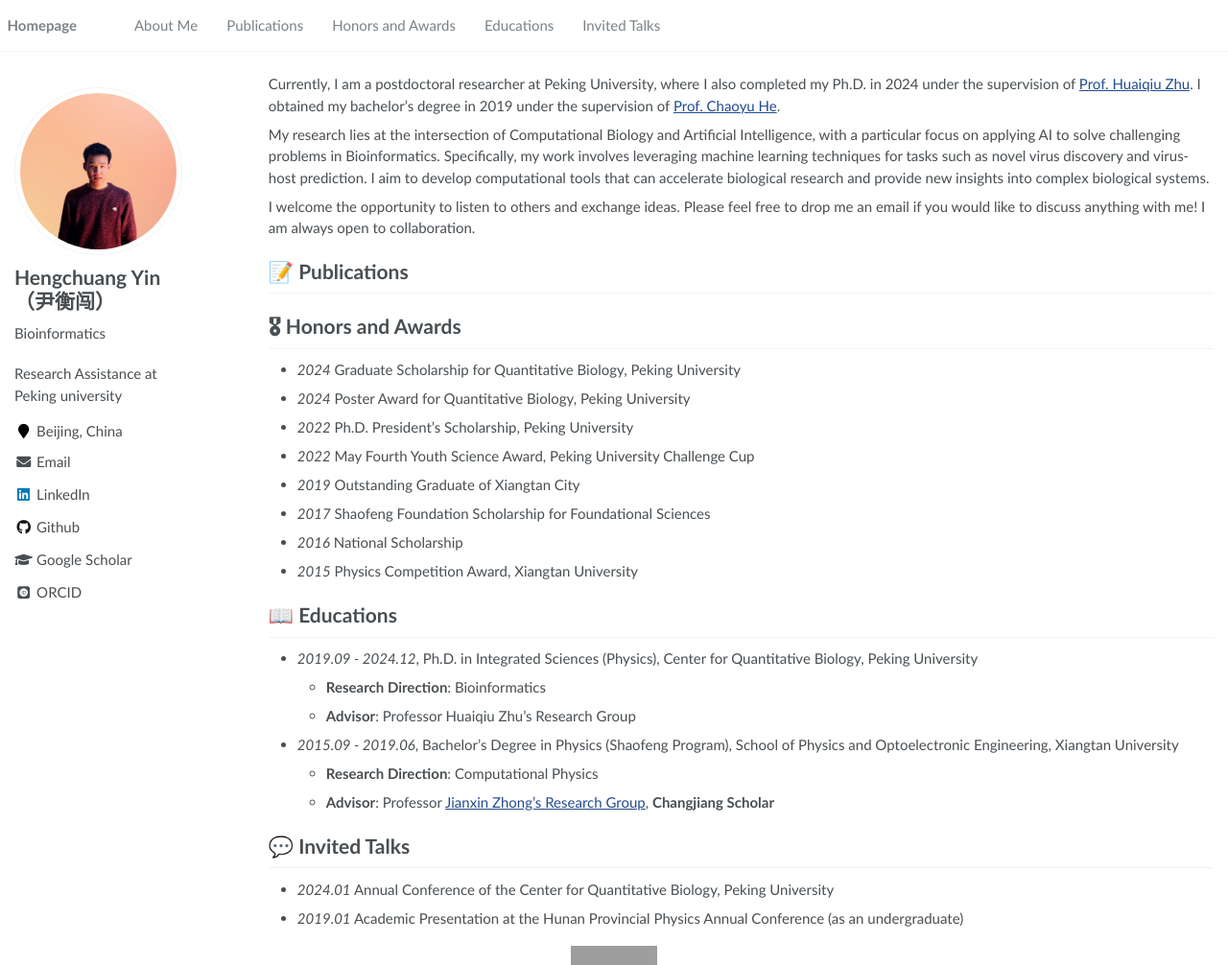
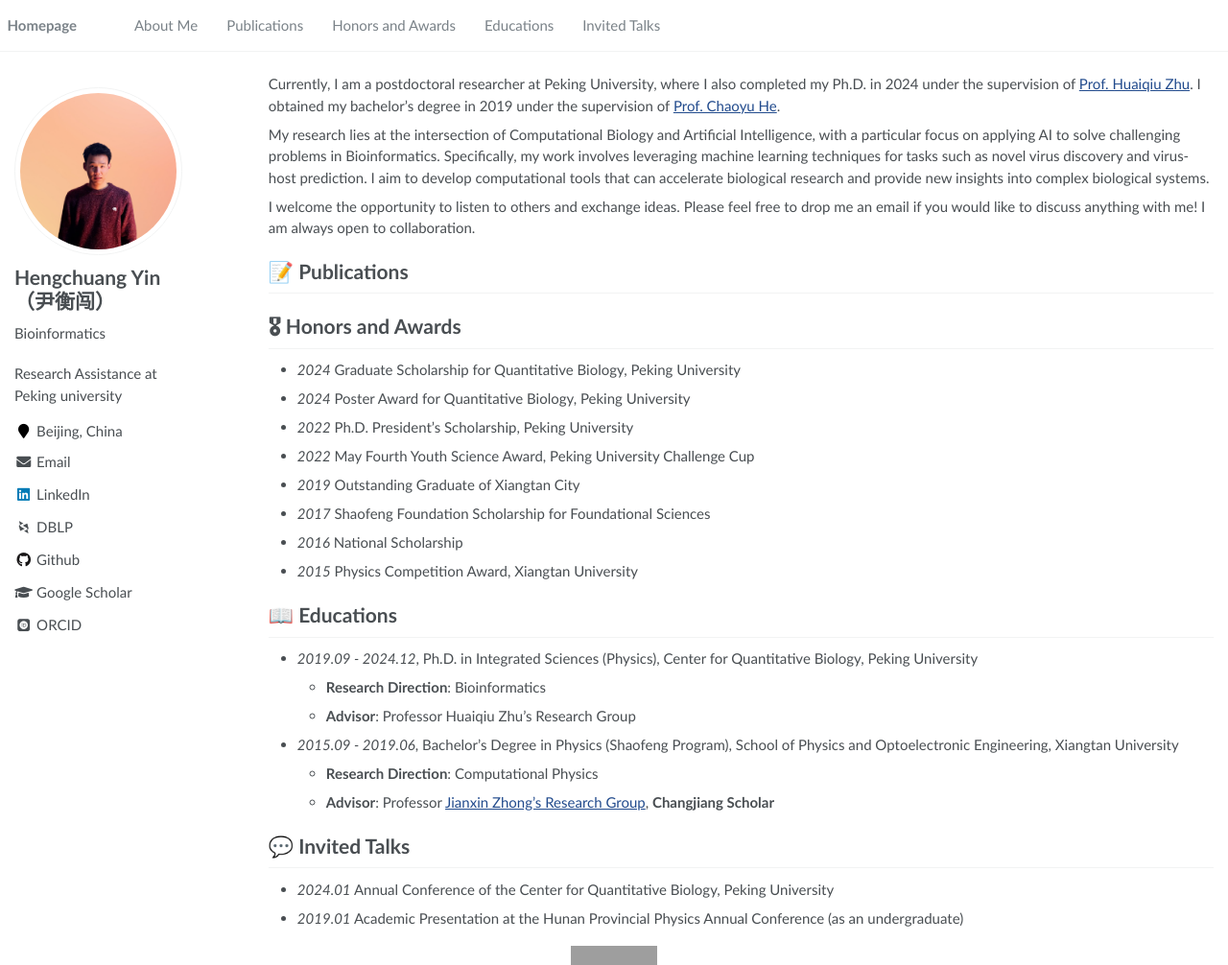
Before and after one commit to basehc/basehc.github.io, a Jekyll site: the page built from _pages/about.md, in a window 1280 px wide and 1006 px high. Shown: the whole window at 96% size. Built offline with Jekyll 4.4.1, drawn with Linux system fonts in a browser that asks for light colours; some web fonts are replaced; grey boxes are pictures that could not be loaded.

Commit message:
Update _config.yml

```diff
--- a/_config.yml
+++ b/_config.yml
@@ -44,7 +44,7 @@ author:
   impactstory      : # e.g., "https://profiles.impactstory.org/u/xxxx-xxxx-xxxx-xxxx"
   lastfm           :
   linkedin         : "hengchuang-yin-1a0b01232"
-  dblp             : # e.g., "https://dblp.org/pid/xx/xxxx.html"
+  dblp             : "https://dblp.org/pid/xx/xxxx.html"
   orcid            : "https://orcid.org/0000-0002-9561-7817"
   pinterest        :
   soundcloud       :
```
